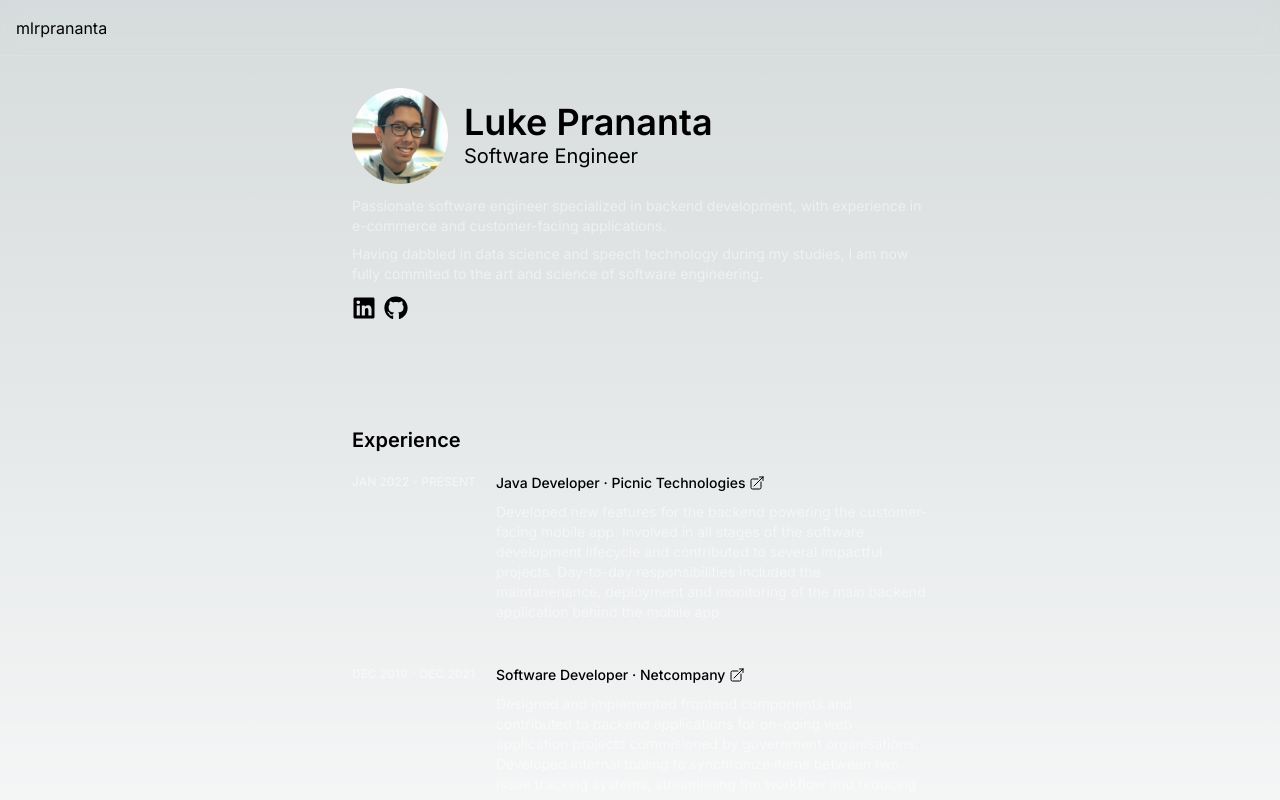
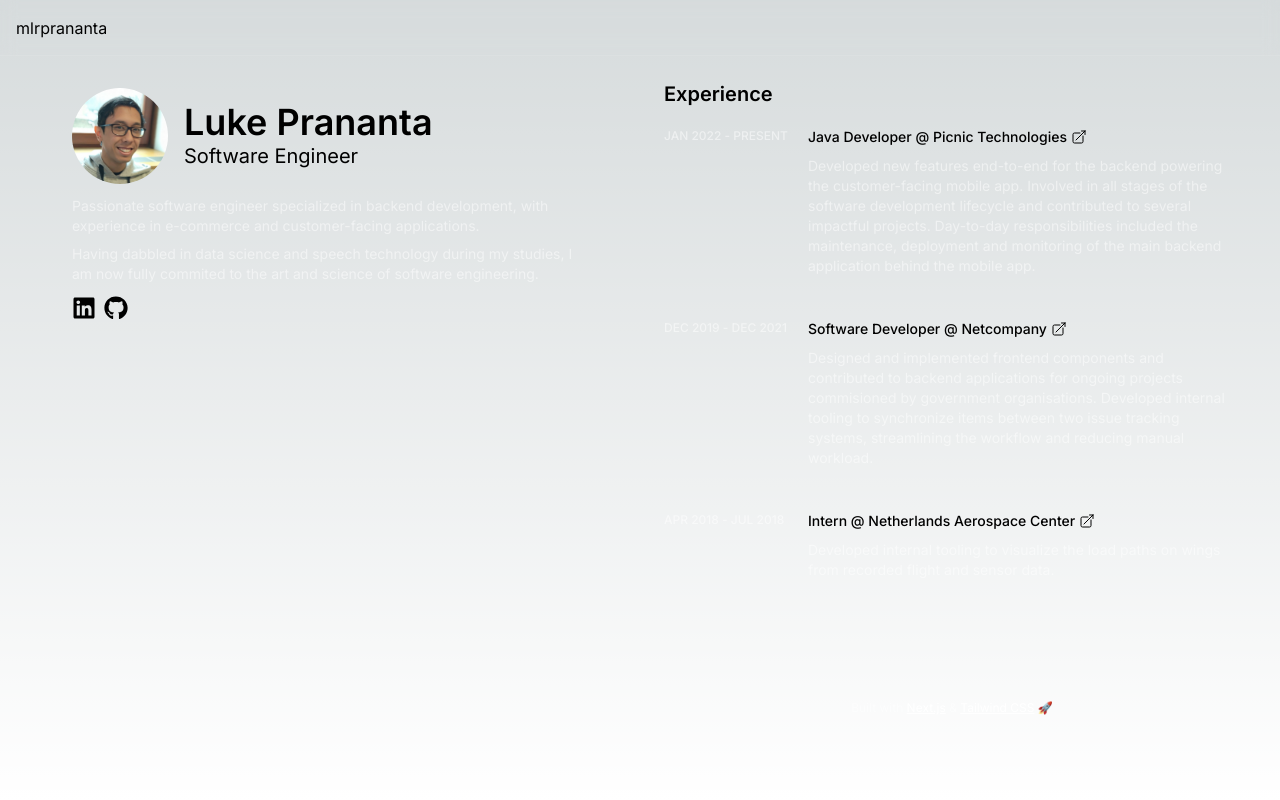
Before and after one commit to mlrprananta/mlrprananta.github.io, a Next.js app: page / in a window 1280 px wide. Shown: the top 800 px of the page. Built offline with nearby package versions, Linux system fonts and the light colour scheme.

Commit message:
Update layout

```diff
--- a/app/layout.tsx
+++ b/app/layout.tsx
@@ -5,8 +5,8 @@ import { Inter } from "next/font/google";
 const inter = Inter({ subsets: ["latin"] });
 
 export const metadata: Metadata = {
-  title: "Create Next App",
-  description: "Generated by create next app",
+  title: "Luke Prananta",
+  description: "My personal website.",
 };
 
 export default function RootLayout({
--- a/app/page.tsx
+++ b/app/page.tsx
@@ -8,9 +8,13 @@ export default function Home() {
   return (
     <Main>
       <Navbar></Navbar>
-      <Hero></Hero>
-      <Experience></Experience>
-      <Footer></Footer>
+      <div className="lg:grid lg:grid-cols-2">
+        <Hero></Hero>
+        <div className="lg:pt-14">
+          <Experience></Experience>
+          <Footer></Footer>
+        </div>
+      </div>
     </Main>
   );
 }
--- a/components/Experience.tsx
+++ b/components/Experience.tsx
@@ -2,9 +2,9 @@ import Position from "./Position";
 
 export default function Experience() {
   return (
-    <div
+    <section
       id="experience"
-      className="flex w-full px-6 md:px-0 mb-8 justify-center"
+      className="flex w-full p-6 mb-8 justify-center"
     >
       <div className="md:max-w-xl">
         <h1 className="text-xl font-semibold">Experience</h1>
@@ -23,11 +23,11 @@ export default function Experience() {
           endDate="Present"
           url="https://picnic.app/nl/"
         >
-          Developed new features for the backend powering the customer-facing
-          mobile app. Involved in all stages of the software development
-          lifecycle and contributed to several impactful projects. Day-to-day
-          responsibilities included the maintanenance, deployment and monitoring
-          of the main backend application behind the mobile app.
+          Developed new features end-to-end for the backend powering the
+          customer-facing mobile app. Involved in all stages of the software
+          development lifecycle and contributed to several impactful projects.
+          Day-to-day responsibilities included the maintenance, deployment and
+          monitoring of the main backend application behind the mobile app.
         </Position>
         <Position
           company="Netcompany"
@@ -37,10 +37,10 @@ export default function Experience() {
           url="https://netcompany.com/"
         >
           Designed and implemented frontend components and contributed to
-          backend applications for on-going web application projects commisioned
-          by government organisations. Developed internal tooling to synchronize
-          items between two issue tracking systems, streamlining the workflow
-          and reducing manual workload.
+          backend applications for ongoing projects commisioned by government
+          organisations. Developed internal tooling to synchronize items between
+          two issue tracking systems, streamlining the workflow and reducing
+          manual workload.
         </Position>
         <Position
           company="Netherlands Aerospace Center"
@@ -53,6 +53,6 @@ export default function Experience() {
           recorded flight and sensor data.
         </Position>
       </div>
-    </div>
+    </section>
   );
 }
--- a/components/Footer.tsx
+++ b/components/Footer.tsx
@@ -1,6 +1,6 @@
 export default function Footer() {
   return (
-    <div className="border-t border-white/10 w-full p-10 text-center text-xs text-white/50">
+    <footer className="p-10 w-full text-center text-xs text-white/50">
       Built with{" "}
       <a
         className="transition hover:text-blue-600 underline text-white"
@@ -16,6 +16,6 @@ export default function Footer() {
         Tailwind CSS
       </a>{" "}
       <span className="text-white">🚀</span>
-    </div>
+    </footer>
   );
 }
--- a/components/Hero.tsx
+++ b/components/Hero.tsx
@@ -4,8 +4,7 @@ import Image from "next/image";
 
 export default function Hero() {
   return (
-    <div className="flex flex-col w-full p-6 justify-center md:items-center mb-6">
-      <div className="h-14"></div>
+    <div className="lg:sticky lg:top-0 lg:max-h-screen pt-20 flex flex-col p-6 justify-center md:items-center">
       <div className="grow">
         <div className="flex items-center gap-x-4 my-2">
           <Image
@@ -23,11 +22,11 @@ export default function Hero() {
           </div>
         </div>
 
-        <p className="text-sm text-white/50 py-1 md:max-w-xl">
+        <p className="text-sm text-white/50 py-1 md:max-w-lg">
           Passionate software engineer specialized in backend development, with
           experience in e-commerce and customer-facing applications.
         </p>
-        <p className="text-sm text-white/50 py-1 md:max-w-xl">
+        <p className="text-sm text-white/50 py-1 md:max-w-lg">
           Having dabbled in data science and speech technology during my
           studies, I am now fully commited to the art and science of software
           engineering.
--- a/components/Main.tsx
+++ b/components/Main.tsx
@@ -6,6 +6,7 @@ export default function Main({ children }: { children: ReactNode }) {
       className="
     flex
     min-h-screen
+    mx-auto
     flex-col
     items-center
     dark:bg-slate-950"
--- a/components/Navbar.tsx
+++ b/components/Navbar.tsx
@@ -2,7 +2,7 @@ export default function Navbar() {
   return (
     <nav className="fixed h-14 top-0 flex p-4 w-full border-b border-white/10 backdrop-blur items-center">
       <a href="#">mlrprananta</a>
-      <div></div>
+      <div className="grow"></div>
     </nav>
   );
 }
--- a/components/Position.tsx
+++ b/components/Position.tsx
@@ -13,7 +13,10 @@ export default function Position(props: Props) {
   return (
     <div className="py-4 sm:grid sm:grid-cols-4 grid-flow-col-dense">
       <div>
-        <p className="text-xs/6 font-medium uppercase text-white/50">{`${props.startDate} - ${props.endDate}`}</p>
+        <p className="text-xs/6 font-medium uppercase text-white/50 mr-2">
+          <span className="inline-block">{props.startDate}</span> -{" "}
+          <span className="inline-block">{props.endDate}</span>
+        </p>
       </div>
       <div className="col-span-3">
         <a
@@ -26,7 +29,7 @@ export default function Position(props: Props) {
                 transition
                 hover:text-blue-600"
         >
-          {`${props.title} · ${props.company}`}
+          {`${props.title} @ ${props.company}`}
           <svg
             xmlns="http://www.w3.org/2000/svg"
             fill="none"
```
